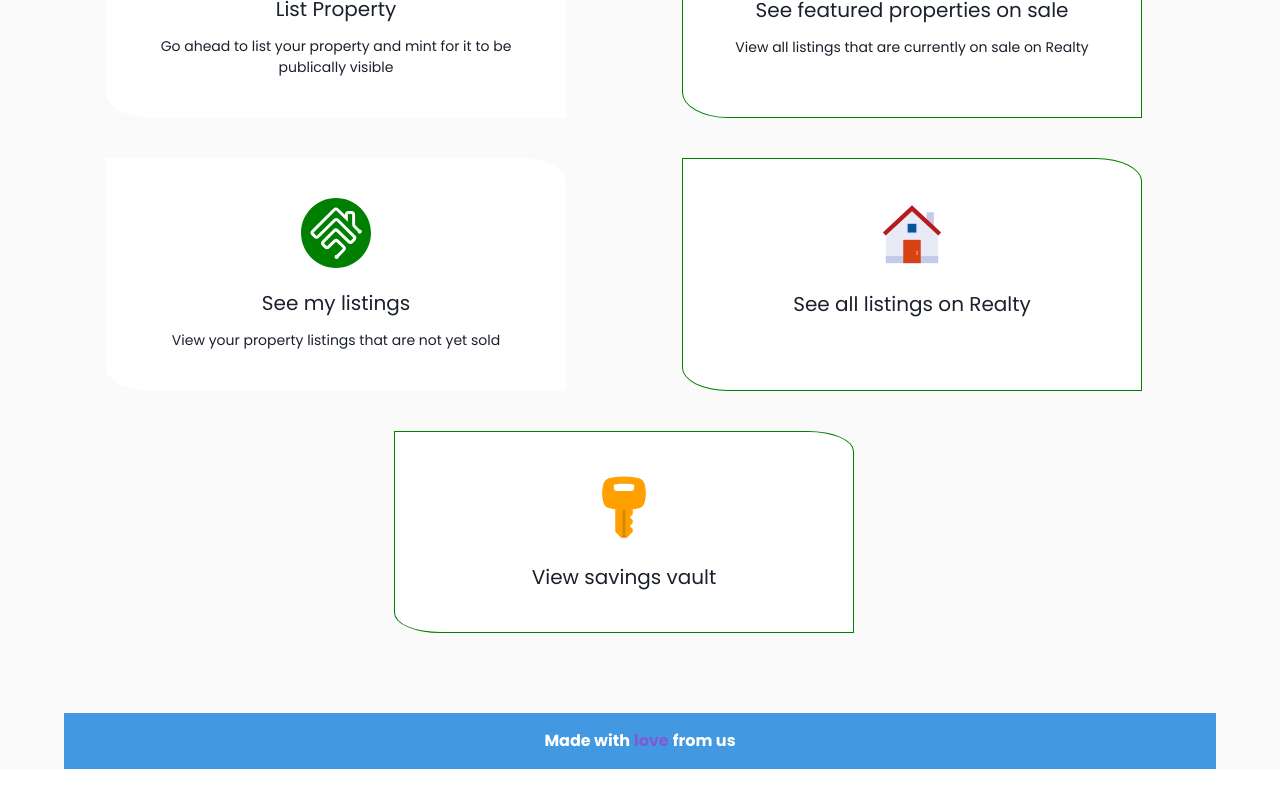
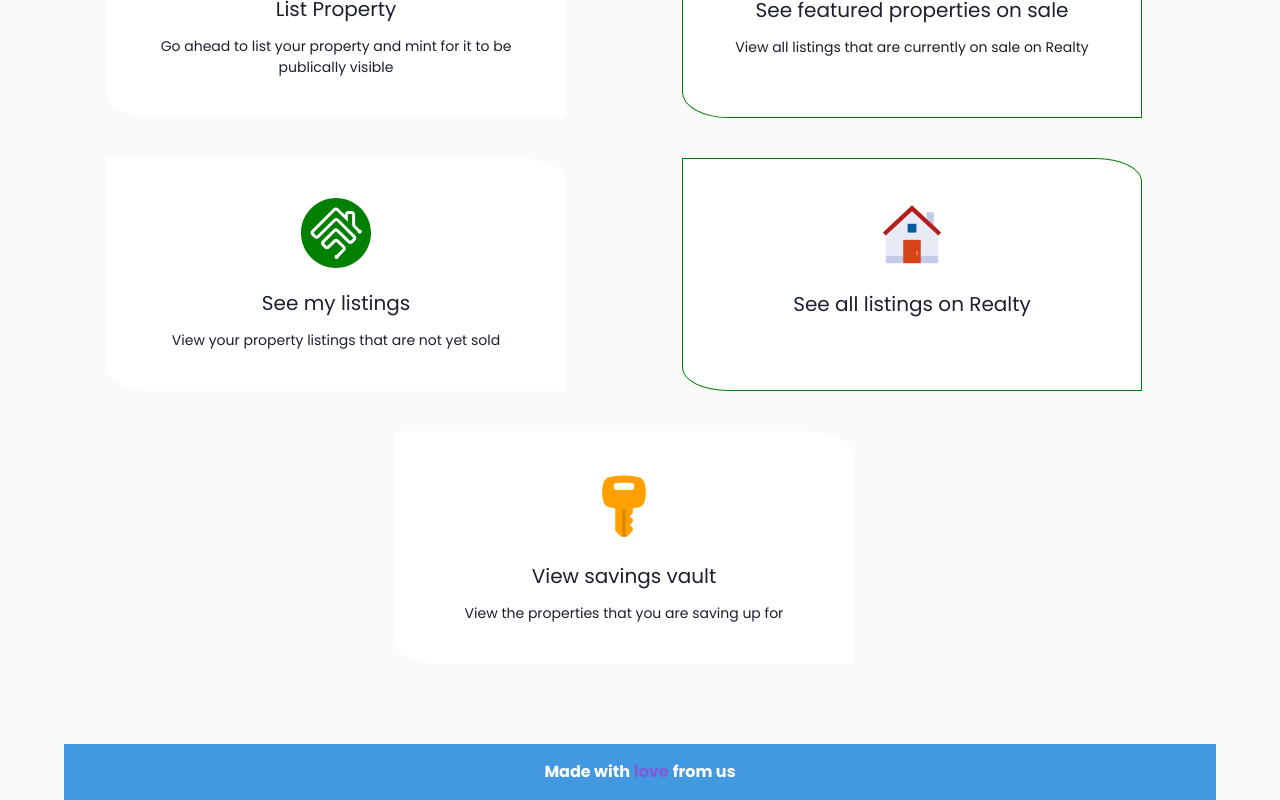
Before and after one commit to NestcoinHack/Realty, a React (Create React App) app: page /user in a window 1280 px wide. Shown: the part 333-1133 px from the top of the page. Before the commit the page ends 1102 px from the top, so only its background shows below. Built offline with nearby package versions, Linux system fonts and the light colour scheme.

Commit message:
final fix

```diff
--- a/src/components/UserOverview.js
+++ b/src/components/UserOverview.js
@@ -136,11 +136,12 @@ const   UserOverview = ({currentAccount}) => {
                 borderBottomLeftRadius="10%"
                 onClick={()=> navigate("/save-to-buy")}
                 textAlign="center"
-                border="1px solid green"
+                cursor="pointer"
               >
                 <FcKey style={{fontSize:"70px", color:"green", margin:"auto"}}/>
-                <Box mt="5" justifyContent="space-between" fontSize="20px">
+                <Box mt="5"  fontSize="20px">
                  View savings vault
+                 <Text fontSize="14px" mt={3}>View the properties that you are saving up for</Text>
                 </Box>
              </Box>
 
```
